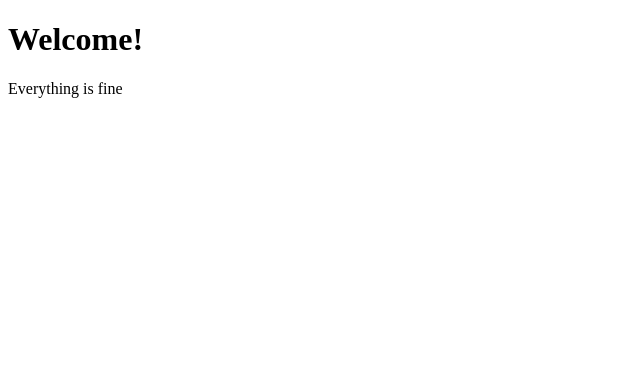
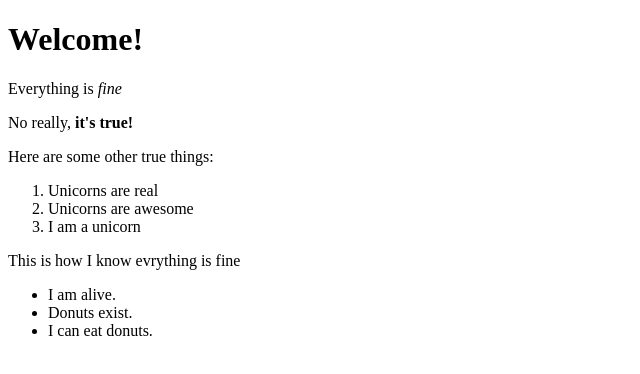
Before and after one commit to anthonyjprater/html-basics, a plain HTML site: page index.html in a window 1280 px wide. Shown: the whole page, without its empty margins (0-640 px from the left). Drawn offline with Linux system fonts and the light colour scheme.

Commit message:
add new elements to index.html page

```diff
--- a/index.html
+++ b/index.html
@@ -6,7 +6,19 @@
   </head>
   <body>
     <h1>Welcome!</h1>
-    <p>Everything is fine</p>
+    <p>Everything is <em>fine</em></p>
+    <p>No really, <strong>it's true!</strong></p>
+    <p>Here are some other true things:</p>
+    <ol>
+      <li>Unicorns are real</li>
+      <li>Unicorns are awesome</li>
+      <li>I am a unicorn</li>
+    </ol>
+    <p>This is how I know evrything is fine</p>
+    <ul>
+        <li>I am alive.</li>
+        <li>Donuts exist.</li>
+        <li>I can eat donuts.</li>
+    </ul>
   </body>
-
 </html>
```
